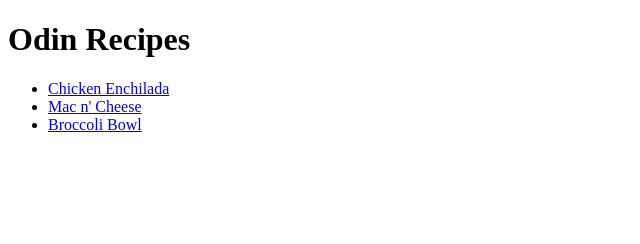
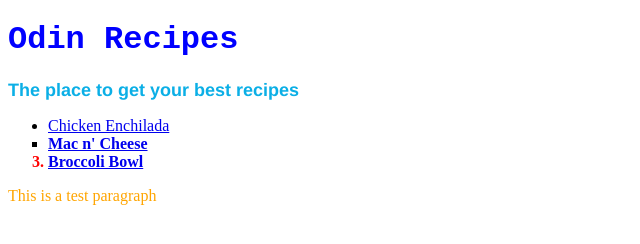
Before and after one commit to crv95/odin-recipes, a plain HTML site: page index.html in a window 1280 px wide. Shown: the whole page, without its empty margins (0-640 px from the left). Drawn offline with Linux system fonts and the light colour scheme.

Commit message:
Add style.css file

```diff
--- a/index.html
+++ b/index.html
@@ -4,13 +4,16 @@
     <meta charset="UTF-8">
     <meta name="viewport" content="width=device-width, initial-scale=1.0">
     <title>Odin Recipes</title>
+    <link rel="stylesheet" href="style.css">
 </head>
 <body>
-    <h1>Odin Recipes</h1>
+    <h1 class="header">Odin Recipes</h1>
+    <h1>The place to get your best recipes</h1>
     <ul>
-        <li><a href="recipes/chicken-enchilada.html">Chicken Enchilada</a></li>
-        <li><a href="recipes/mac-n-cheese.html">Mac n' Cheese</a></li>
-        <li><a href="recipes/broccoli-bowl.html">Broccoli Bowl</a></li>
+        <li class="first-item"><a href="recipes/chicken-enchilada.html">Chicken Enchilada</a></li>
+        <li class="second-item"><a href="recipes/mac-n-cheese.html">Mac n' Cheese</a></li>
+        <li class="third-item"><a href="recipes/broccoli-bowl.html">Broccoli Bowl</a></li>
     </ul>
+    <p>This is a test paragraph</p>
 </body>
 </html>
--- /dev/null
+++ b/style.css
@@ -0,0 +1,36 @@
+h1 {
+    font-family: 'Franklin Gothic Medium', 'Arial Narrow', Arial, sans-serif;
+    font-size: large;
+    color: rgb(11, 175, 230);
+}
+
+p {
+    color: orange;
+}
+
+.header {
+    font-size: xx-large;
+    font-family:'Courier New', Courier, monospace;
+    color: blue;
+}
+
+ul {
+    list-style-type: none;
+}
+
+.first-item {
+    list-style-type: disc;
+    font-weight: 100;
+}
+
+.second-item {
+    list-style-type: square;
+    font-weight: 600;
+}
+
+.third-item {
+    list-style-type: decimal;
+    font-weight: 800;
+    color: red;
+    border-color: aqua;
+}
```
Also changed, not shown: recipes/broccoli-bowl.html (+2 -0 lines), recipes/chicken-enchilada.html (+1 -0 lines), recipes/mac-n-cheese.html (+1 -0 lines), 1 other file.
